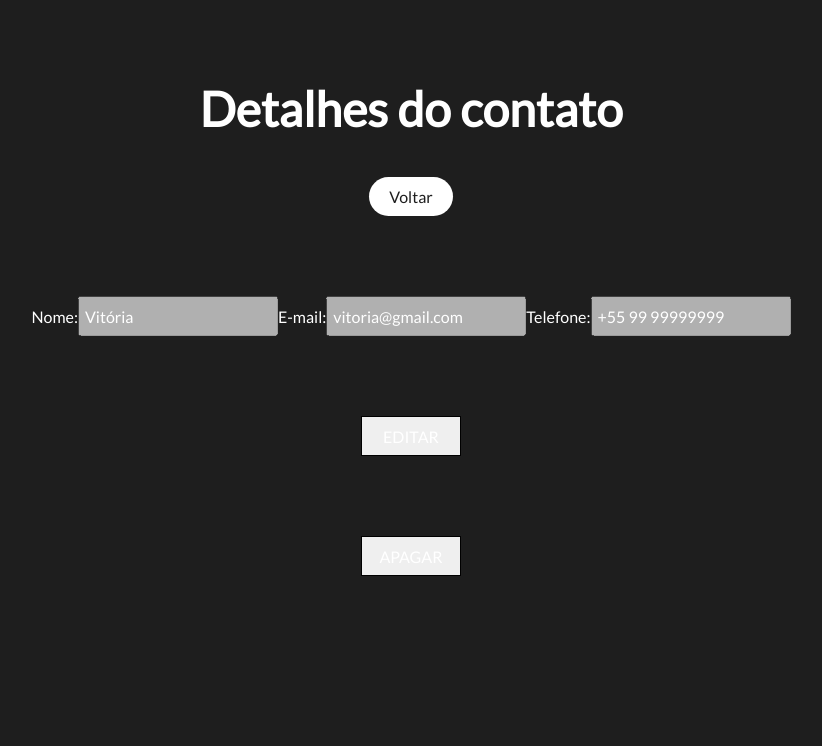
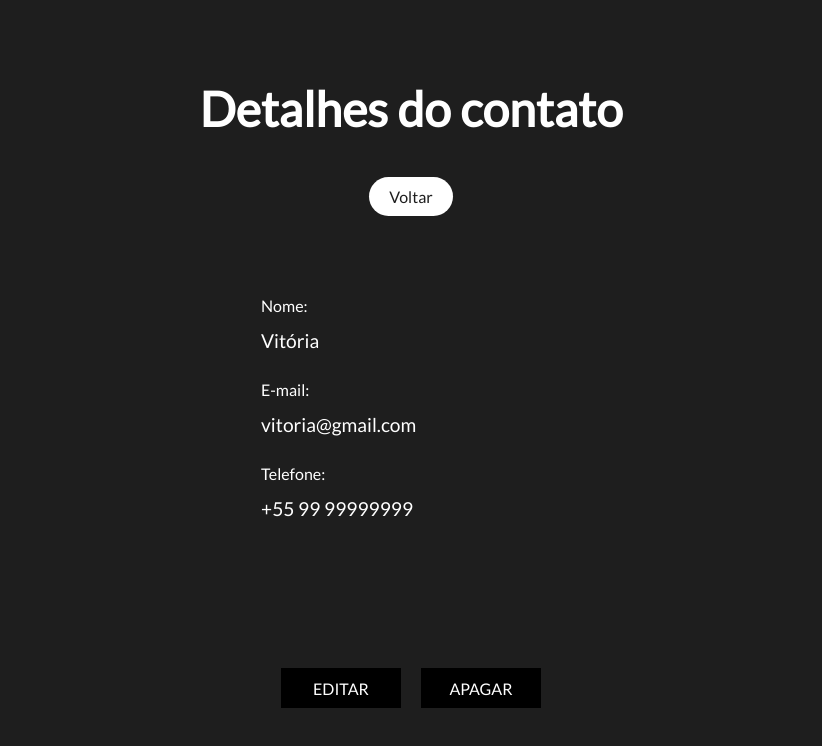
Before and after one commit to limapaulobsb/crud-frontend, a Next.js app: page /details/2DNW3qN in a window 1280 px wide. Shown: the top 746 px of the page, without its empty margins (229-1051 px from the left). Built offline with nearby package versions, Linux system fonts and the light colour scheme; data requests are answered from the project's data file.

Commit message:
Add styles for Contact and NewContact pages

```diff
--- a/src/app/details/[id]/page.tsx
+++ b/src/app/details/[id]/page.tsx
@@ -1,12 +1,20 @@
 'use client';
 
+import { useRouter } from 'next/navigation';
 import { FormEvent, useEffect, useState } from 'react';
-import { useRouter } from 'next/navigation';
+import styled from 'styled-components';
 
 import api from '@/api';
 import { Form, Header } from '@/components';
 import { MainButton } from '@/components/styled';
 import type { Entry, ContactProps } from '@/types';
+
+const Container = styled.main`
+  & > div {
+    display: flex;
+    gap: 20px;
+  }
+`;
 
 export default function Contact({ params }: ContactProps) {
   const [contact, setContact] = useState<null | Entry>(null);
@@ -39,7 +47,7 @@ export default function Contact({ params }: ContactProps) {
   }, [id]);
 
   return (
-    <main>
+    <Container>
       <Header heading="Detalhes do contato" navLinks={[['/', 'Voltar']]} />
       {contact && (
         <Form
@@ -53,12 +61,14 @@ export default function Contact({ params }: ContactProps) {
           disabled={!editing}
         />
       )}
+      <div>
         <MainButton type="button" onClick={() => setEditing((prev) => !prev)}>
           {editing ? 'Cancelar' : 'Editar'}
         </MainButton>
         <MainButton type="button" onClick={deleteContact}>
           Apagar
         </MainButton>
-    </main>
+      </div>
+    </Container>
   );
 }
--- a/src/components/ContactList/ContactList.tsx
+++ b/src/components/ContactList/ContactList.tsx
@@ -13,7 +13,7 @@ const Index = styled.div`
   margin: 20px 0;
 `;
 
-const Avatar = styled.div`
+const Avatar = styled.span`
   align-items: center;
   aspect-ratio: 1;
   background-color: rgb(210 90 90);
@@ -33,19 +33,19 @@ const List = styled.ol`
   gap: 10px;
   list-style: none;
   padding: 20px;
-`;
 
-const ListItem = styled.li`
-  display: flex;
-  font-size: 1.2rem;
-  align-items: center;
-  gap: 10px;
-  min-width: 300px;
+  & > li {
+    align-items: center;
+    display: flex;
+    font-size: 1.2rem;
+    gap: 10px;
+    min-width: 300px;
+  }
 `;
 
 export default function ContactList({ contacts }: ContactListProps) {
   if (contacts.length === 0) {
-    return <Container data-testid="contact-list">Sem registros.</Container>;
+    return <Container>Sem registros.</Container>;
   }
 
   const chars = [];
@@ -55,7 +55,7 @@ export default function ContactList({ contacts }: ContactListProps) {
   }
 
   return (
-    <Container data-testid="contact-list">
+    <Container>
       {chars.map((char) => {
         const contactsWithChar = contacts
           .filter(({ name }) => name.charAt(0).toUpperCase() === char)
@@ -70,10 +70,10 @@ export default function ContactList({ contacts }: ContactListProps) {
             <Index>{char}</Index>
             <List>
               {contactsWithChar.map(({ id, name }) => (
-                <ListItem key={id}>
+                <li key={id}>
                   <Avatar>{char}</Avatar>
                   <Link href={`/details/${id}`}>{name}</Link>
-                </ListItem>
+                </li>
               ))}
             </List>
           </div>
--- a/src/components/Form/Form.tsx
+++ b/src/components/Form/Form.tsx
@@ -1,9 +1,27 @@
 'use client';
 
 import { ChangeEvent, FormEvent, useState } from 'react';
+import styled from 'styled-components';
 
-import { MainButton, MainInput } from '@/components/styled';
+import { MainButton, MainInput } from '../styled';
 import type { FormProps } from '@/types';
+
+const Container = styled.form`
+  display: flex;
+  flex-direction: column;
+  gap: 20px;
+
+  & > label {
+    display: flex;
+    flex-direction: column;
+    gap: 5px;
+  }
+
+  & > div {
+    height: 40px;
+    text-align: right;
+  }
+`;
 
 export default function Form({
   ariaLabel,
@@ -23,7 +41,7 @@ export default function Form({
   };
 
   return (
-    <form
+    <Container
       aria-label={ariaLabel}
       onSubmit={(event: FormEvent<HTMLFormElement>) => handleSubmit(event, inputValues)}
     >
@@ -57,14 +75,18 @@ export default function Form({
           disabled={disabled}
         />
       </label>
+      <div>
         {!disabled && (
           <MainButton
             type="submit"
-          disabled={!inputValues.name || (!inputValues.email && !inputValues.phoneNumber)}
+            disabled={
+              !inputValues.name || (!inputValues.email && !inputValues.phoneNumber)
+            }
           >
             Salvar
           </MainButton>
         )}
-    </form>
+      </div>
+    </Container>
   );
 }
--- a/src/components/Header/Header.tsx
+++ b/src/components/Header/Header.tsx
@@ -8,18 +8,18 @@ const Container = styled.header`
     font-size: 3rem;
     margin-bottom: 40px;
   }
+`;
 
-  & > nav {
+const Navigation = styled.nav`
   display: flex;
   gap: 10px;
   justify-content: center;
 
   & > a {
-      color: rgb(30 30 30);
     background-color: white;
     border-radius: 30px;
+    color: rgb(30 30 30);
     padding: 10px 20px;
-    }
   }
 `;
 
@@ -27,13 +27,13 @@ export default function Header({ heading, navLinks }: HeaderProps) {
   return (
     <Container>
       <h1>{heading}</h1>
-      <nav>
+      <Navigation>
         {navLinks?.map(([route, text], index) => (
           <Link key={index} href={route}>
             {text}
           </Link>
         ))}
-      </nav>
+      </Navigation>
     </Container>
   );
 }
--- a/src/components/styled/Button.styled.ts
+++ b/src/components/styled/Button.styled.tsx
@@ -1,6 +1,7 @@
 import styled from 'styled-components';
 
 export const Button = styled.button`
+  border: none;
   color: inherit;
   cursor: pointer;
   font-family: inherit;
@@ -13,8 +14,8 @@ export const Button = styled.button`
 `;
 
 export const MainButton = styled(Button)`
-  border: 1px solid black;
+  background-color: black;
   height: 40px;
   text-transform: uppercase;
-  width: 100px;
+  width: 120px;
 `;
--- a/src/components/styled/Input.styled.ts
+++ /dev/null
@@ -1,13 +0,0 @@
-import styled from 'styled-components';
-
-export const Input = styled.input`
-  color: inherit;
-  font-family: inherit;
-  font-size: inherit;
-`;
-
-export const MainInput = styled(Input)`
-  height: 40px;
-  padding: 0 5px;
-  width: 200px;
-`;
--- /dev/null
+++ b/src/components/styled/Input.styled.tsx
@@ -0,0 +1,28 @@
+import styled from 'styled-components';
+
+export const Input = styled.input`
+  border: none;
+  color: inherit;
+  font-family: inherit;
+  font-size: inherit;
+`;
+
+export const MainInput = styled(Input)`
+  background-color: rgb(90 90 90);
+  border: 1px solid rgb(120 120 120);
+  color: white;
+  font-size: 1.2rem;
+  height: 40px;
+  padding: 0 5px;
+  width: 300px;
+
+  &::placeholder {
+    color: rgb(180 180 180);
+  }
+
+  &:disabled {
+    background-color: transparent;
+    border: none;
+    padding: 0;
+  }
+`;
--- a/src/components/styled/index.ts
+++ b/src/components/styled/index.ts
@@ -1,4 +1,4 @@
-import { MainButton } from './Button.styled';
-import { MainInput } from './Input.styled';
+import { Button, MainButton } from './Button.styled';
+import { Input, MainInput } from './Input.styled';
 
-export { MainButton, MainInput };
+export { Button, MainButton, Input, MainInput };
```
Lines whose indentation alone changed are shown as unchanged.
